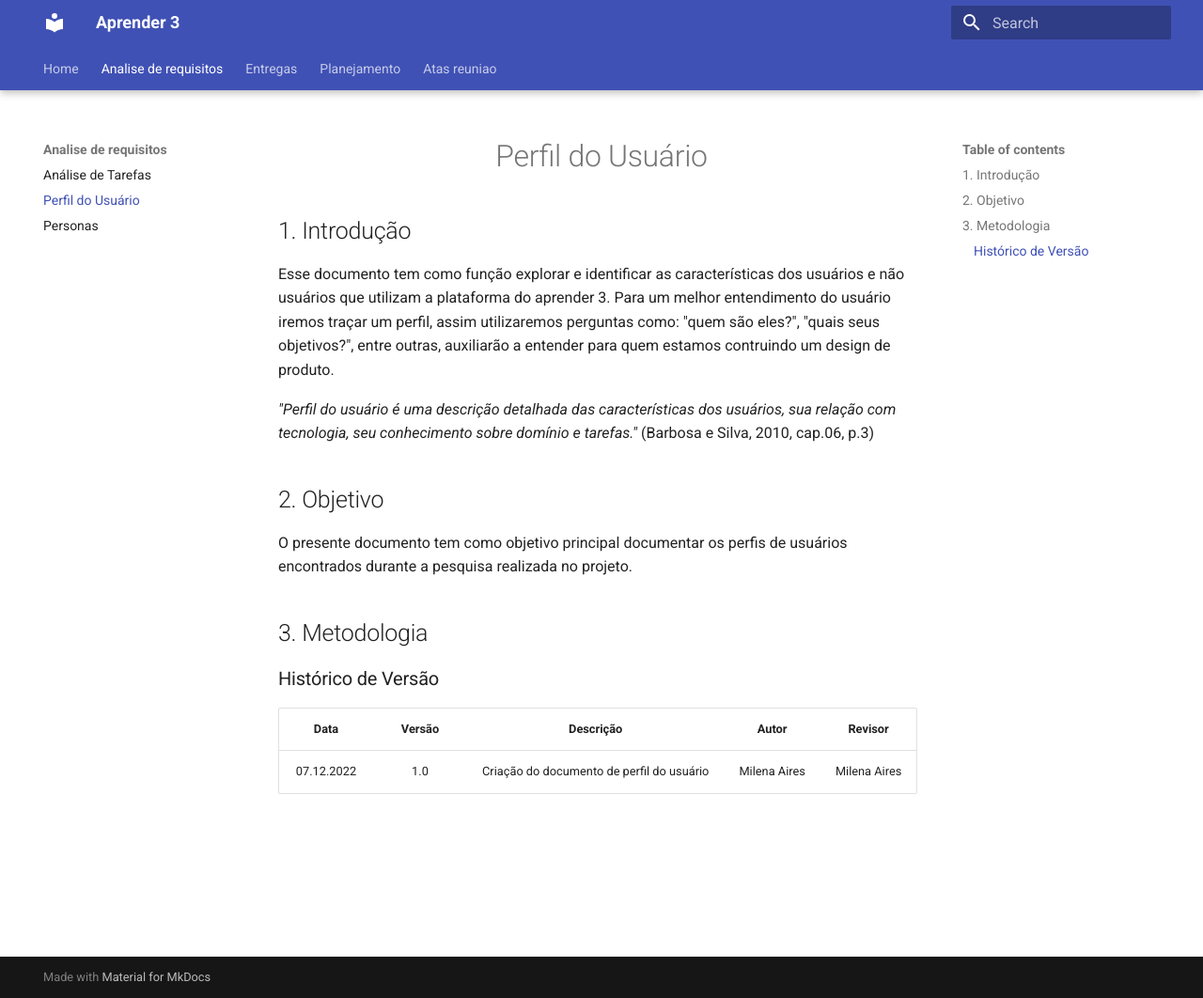
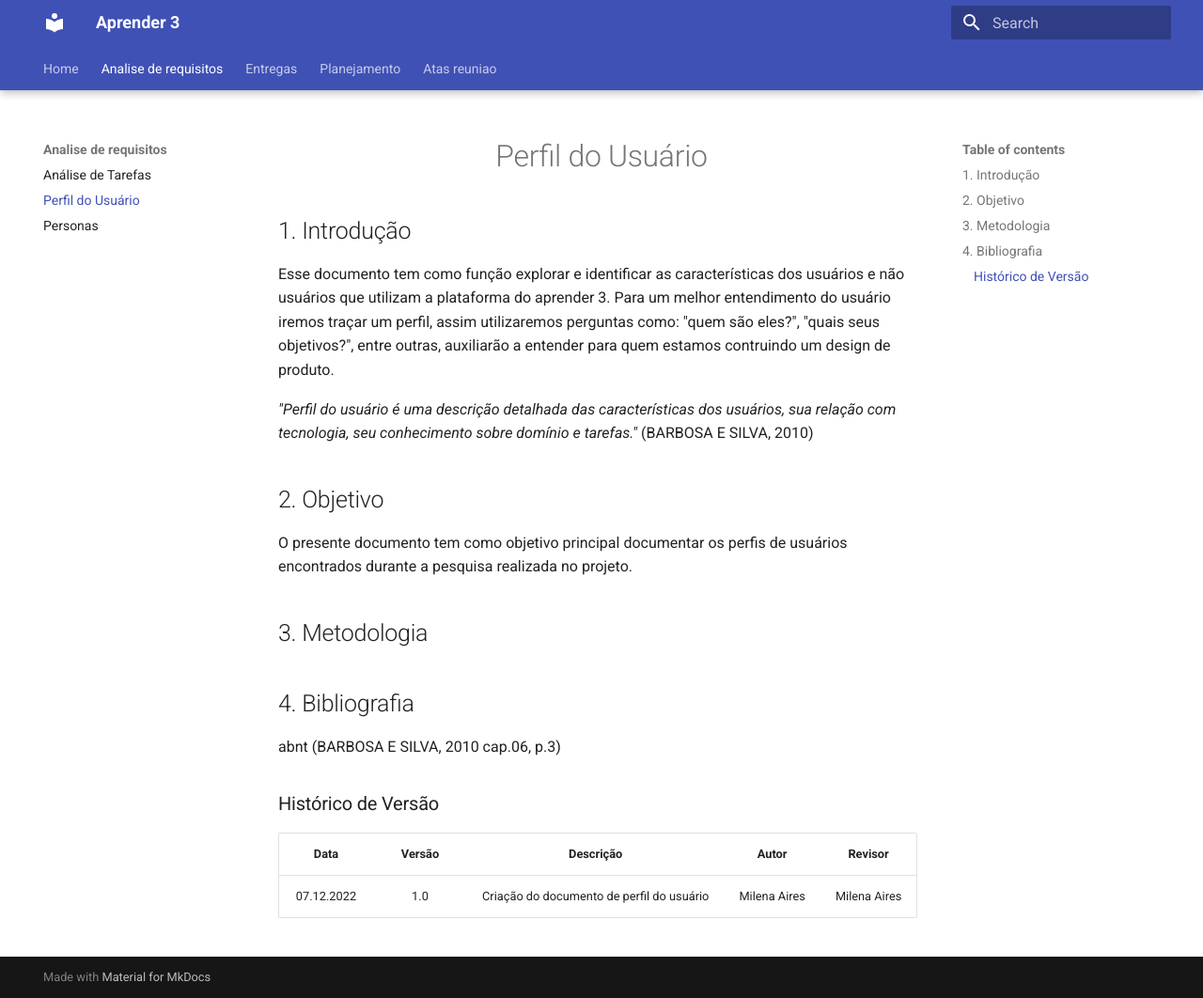
Before and after one commit to mdsreq-fga-unb/2022.2-Aprender3, an MkDocs documentation site: the page built from docs/Analise de requisitos/perfil_do_usuario.md, in a window 1280 px wide and 1062 px high. Shown: the whole window at 94% size. Built offline with MkDocs 1.6.1 and Material for MkDocs 9.7.7, drawn with Linux system fonts in a browser that asks for light colours.

Commit message:
Update perfil_do_usuario.md

```diff
--- a/docs/Analise de requisitos/perfil_do_usuario.md
+++ b/docs/Analise de requisitos/perfil_do_usuario.md
@@ -13,6 +13,9 @@ com	tecnologia,	seu	conhecimento	sobre	domínio	e	tarefas."_ (Barbosa e Silva, 2
 
 ## 3. Metodologia
 
+## 4. Bibliografia
+abnt (BARBOSA E SILVA, 2010 cap.06, p.3)
+
 ### Histórico de Versão
 
 | Data       | Versão | Descrição            | Autor             | Revisor |
```
Also changed, not shown: other parts of docs/Analise de requisitos/perfil_do_usuario.md (+1 -1 lines).
